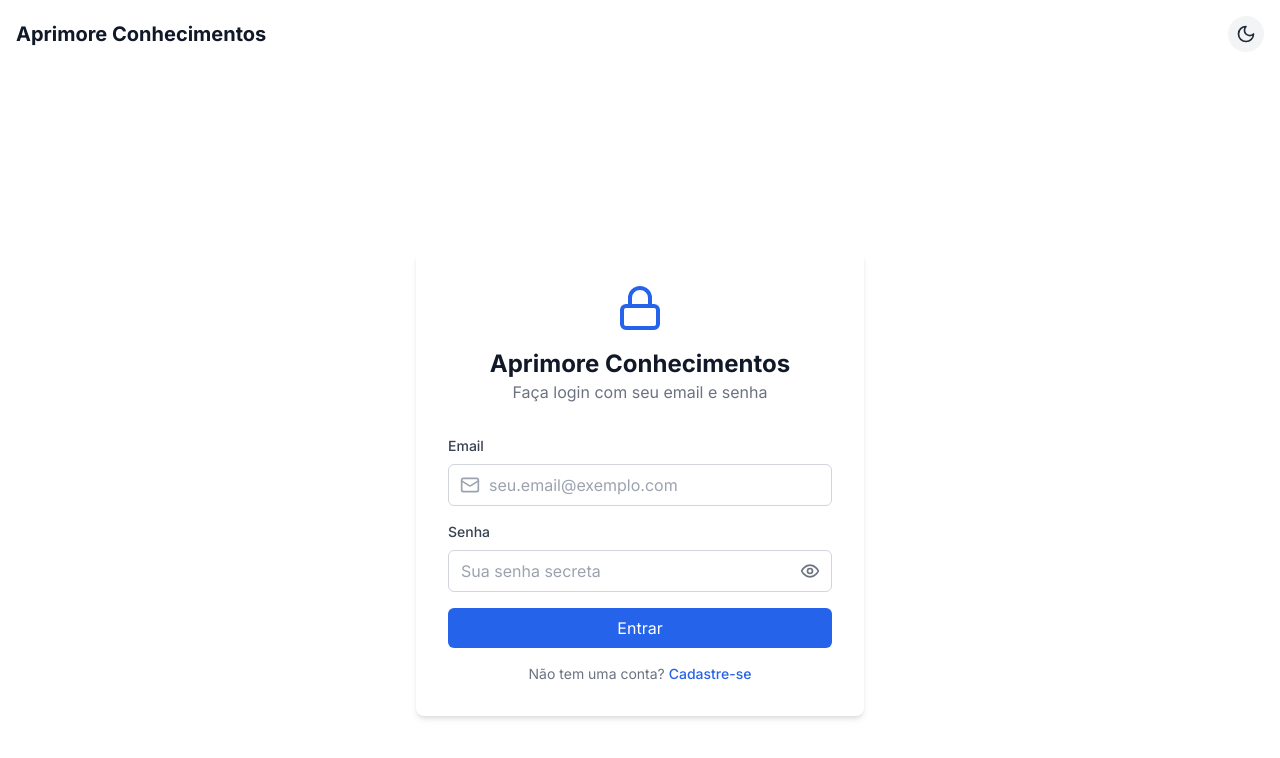
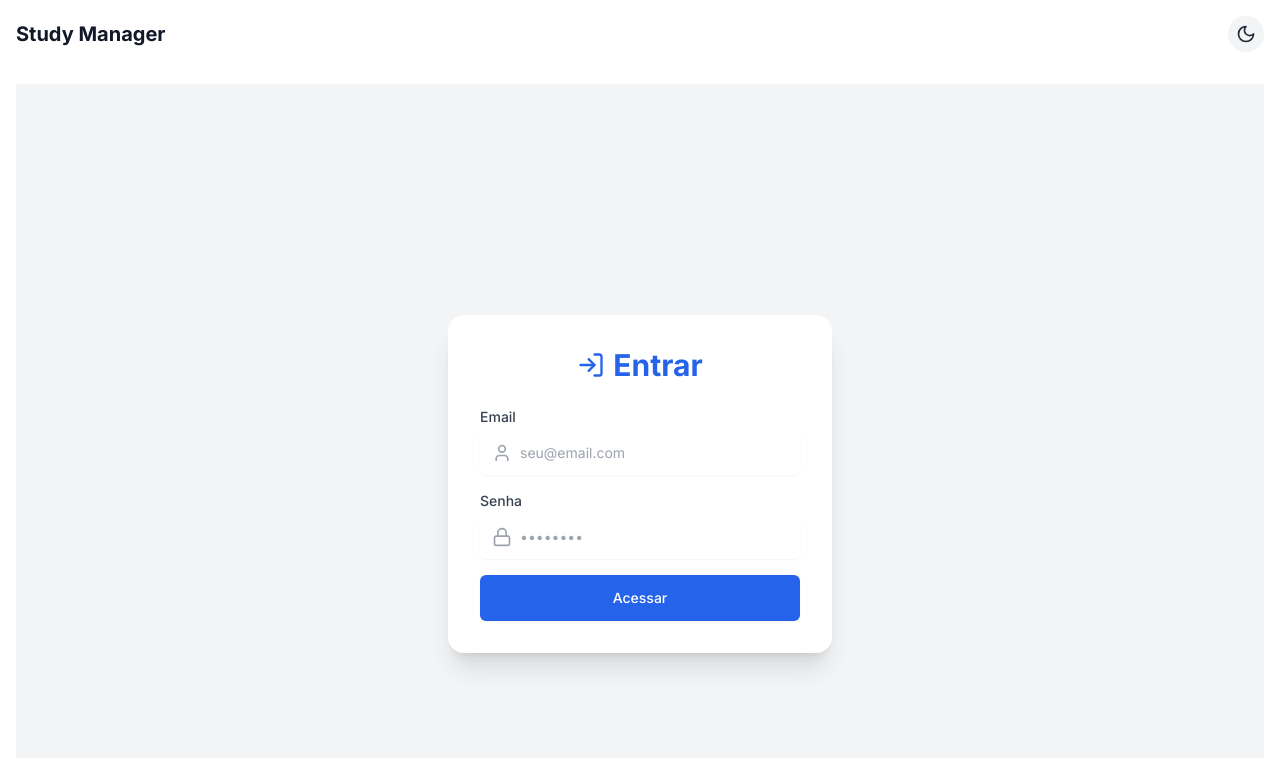
Before and after one commit to fuucky/New-Project-Coursers, a Next.js app: page /login in a window 1280 px wide. Shown: the top 758 px of the page. Built offline with nearby package versions, Linux system fonts and the light colour scheme.

Commit message:
atualizado login

```diff
--- a/app/layout.tsx
+++ b/app/layout.tsx
@@ -17,7 +17,7 @@ const DynamicThemeProvider = dynamic(
 );
 
 export const metadata: Metadata = {
-  title: 'Aprimore Conhecimentos',
+  title: 'Study Manager',
   description: 'Seu sistema de gerenciamento de cursos e estudos',
 }
 
@@ -35,8 +35,8 @@ export default function RootLayout({
         <SessionProviderWrapper>
           <DynamicThemeProvider>
             <header className="flex justify-between items-center p-4 shadow dark:shadow-gray-700 bg-white dark:bg-gray-900">
-              <span className="text-xl font-bold text-gray-900 dark:text-gray-100">
-                Aprimore Conhecimentos
+              <span className="text-xl font-bold  text-gray-900 dark:text-gray-100">
+                Study Manager
               </span>
 
               <ThemeToggle />
--- a/app/login/page.tsx
+++ b/app/login/page.tsx
@@ -1,148 +1,89 @@
 'use client'
 
-import { useState } from 'react'
-import { useRouter, useSearchParams } from 'next/navigation'
-import { signIn } from 'next-auth/react'
-import { Lock, Eye, EyeOff, Mail } from 'lucide-react'
+import React, { useState } from 'react'
+import { useRouter } from 'next/navigation'
+import { User, Lock, LogIn } from 'lucide-react'
 
 export default function LoginPage() {
+  const router = useRouter()
   const [email, setEmail] = useState('')
   const [password, setPassword] = useState('')
-  const [showPassword, setShowPassword] = useState(false)
-  const [loading, setLoading] = useState(false)
-  const [error, setError] = useState<string | null>(null)
+  const [error, setError] = useState('')
 
-  const router = useRouter()
-  const searchParams = useSearchParams()
-  const urlError = searchParams.get('error')
+  const handleLogin = (e: React.FormEvent) => {
+    e.preventDefault()
+    setError('')
 
-  const handleLogin = async (e: React.FormEvent) => {
-    e.preventDefault()
-    setError(null)
-    setLoading(true)
+    // Simulação de autenticação
+    if (email === 'teste@mail.com' && password === '123456') {
+      // ✅ Salva o estado de login no sessionStorage
+      sessionStorage.setItem('isLoggedIn', 'true')
 
-    try {
-      // 1. Chama a função signIn do NextAuth com o provedor 'credentials'
-      const result = await signIn('credentials', {
-        redirect: false, // CRÍTICO: Não deixa o NextAuth gerenciar o redirect automaticamente
-        email,
-        password,
-      })
-
-      if (result?.error) {
-        // NextAuth retorna 'CredentialsSignin' ou outro erro de servidor/configuração
-        setError('Falha na autenticação. E-mail ou senha incorretos.')
-        setPassword('') // Limpar a senha por segurança
-      } else if (result?.ok) {
-        // 🚨 NOVO TRATAMENTO DE REDIRECIONAMENTO:
-        // Se a autenticação foi bem-sucedida no servidor (que sabemos que foi),
-        // forçamos a atualização da sessão e navegamos.
-        router.push('/')
-        router.refresh()
-        // ---------------------------------------------
-      } else {
-        // Caso de erro inesperado onde result.ok é false mas sem result.error
-        setError('Erro desconhecido. Por favor, tente novamente.')
-      }
-    } catch (err) {
-      setError('Ocorreu um erro inesperado durante o login. Verifique o console do navegador.')
-      console.error('Erro ao tentar login:', err);
-    } finally {
-      setLoading(false)
+      // ✅ Redireciona para /home
+      router.push('/home')
+    } else {
+      setError('Credenciais inválidas. Use: teste@mail.com / 123456')
     }
   }
 
-  // Mapeia o erro da URL para uma mensagem amigável
-  const getErrorMessage = (errorType: string | null) => {
-    if (errorType === 'CredentialsSignin') {
-        return 'E-mail ou senha incorretos. Tente novamente.'
-    }
-    if (errorType) {
-        return `Ocorreu um erro de servidor: ${errorType}. Verifique o terminal para erros de configuração.`
-    }
-    return null;
-  }
-
-  const displayError = error || getErrorMessage(urlError);
-
   return (
-    <div className="min-h-screen flex items-center justify-center bg-darkmode">
-      <div className="bg-white p-8 rounded-lg shadow-md w-full max-w-md">
-        <div className="text-center mb-8">
-          <Lock className="mx-auto h-12 w-12 text-blue-600" />
-          <h1 className="mt-4 text-2xl font-bold text-gray-900">Aprimore Conhecimentos</h1>
-          <p className="text-gray-500">Faça login com seu email e senha</p>
-        </div>
-
-        {displayError && (
-          <div className="text-red-700 bg-red-100 text-sm mb-4 p-3 rounded border border-red-300">
-            {displayError}
-          </div>
-        )}
-
-        <form onSubmit={handleLogin}>
-
-          {/* Campo Email */}
-          <div className="mb-4">
-            <label htmlFor="email" className="block text-sm font-medium text-gray-700 mb-2">
+    <div className="flex items-center justify-center min-h-screen bg-gray-100">
+      <div className="bg-white p-8 rounded-2xl shadow-xl w-full max-w-sm">
+        <h2 className="text-3xl font-bold text-center text-blue-600 mb-6 flex items-center justify-center">
+          <LogIn className="w-7 h-7 mr-2" /> Entrar
+        </h2>
+        <form onSubmit={handleLogin} className="space-y-4">
+          <div>
+            <label htmlFor="email" className="block text-sm font-medium text-gray-700">
               Email
             </label>
-            <div className="relative">
+            <div className="mt-1 relative rounded-md shadow-sm">
+              <div className="absolute inset-y-0 left-0 pl-3 flex items-center pointer-events-none">
+                <User className="h-5 w-5 text-gray-400" />
+              </div>
               <input
+                id="email"
                 type="email"
-                id="email"
-                placeholder="seu.email@exemplo.com"
                 value={email}
                 onChange={(e) => setEmail(e.target.value)}
-                className="w-full pl-10 pr-3 py-2 border border-gray-300 rounded-md focus:outline-none focus:ring-2 focus:ring-blue-500"
+                className="focus:ring-blue-500 focus:border-blue-500 block w-full pl-10 sm:text-sm border-gray-300 rounded-md p-3"
+                placeholder="seu@email.com"
                 required
-                disabled={loading}
               />
-              <Mail className="absolute left-3 top-1/2 transform -translate-y-1/2 h-5 w-5 text-gray-400" />
             </div>
           </div>
 
-          {/* Campo Senha */}
-          <div className="mb-4">
-            <label htmlFor="password" className="block text-sm font-medium text-gray-700 mb-2">
+          <div>
+            <label htmlFor="password" className="block text-sm font-medium text-gray-700">
               Senha
             </label>
-            <div className="relative">
+            <div className="mt-1 relative rounded-md shadow-sm">
+              <div className="absolute inset-y-0 left-0 pl-3 flex items-center pointer-events-none">
+                <Lock className="h-5 w-5 text-gray-400" />
+              </div>
               <input
-                type={showPassword ? 'text' : 'password'}
                 id="password"
-                placeholder="Sua senha secreta"
+                type="password"
                 value={password}
                 onChange={(e) => setPassword(e.target.value)}
-                className="w-full px-3 py-2 border border-gray-300 rounded-md focus:outline-none focus:ring-2 focus:ring-blue-500"
+                className="focus:ring-blue-500 focus:border-blue-500 block w-full pl-10 sm:text-sm border-gray-300 rounded-md p-3"
+                placeholder="••••••••"
                 required
-                disabled={loading}
               />
-              <button
-                type="button"
-                onClick={() => setShowPassword(!showPassword)}
-                className="absolute inset-y-0 right-0 pr-3 flex items-center"
-                disabled={loading}
-              >
-                {showPassword
-                    ? <EyeOff className="h-5 w-5 text-gray-500 hover:text-gray-700" />
-                    : <Eye className="h-5 w-5 text-gray-500 hover:text-gray-700" />}
-              </button>
             </div>
           </div>
 
+          {error && (
+            <p className="text-sm text-red-600 font-semibold text-center">{error}</p>
+          )}
+
           <button
             type="submit"
-            className="w-full bg-blue-600 text-white py-2 px-4 rounded-md hover:bg-blue-700 focus:outline-none focus:ring-2 focus:ring-blue-500 transition-colors disabled:opacity-50"
-            disabled={loading}
+            className="w-full flex justify-center py-3 px-4 border border-transparent rounded-md shadow-sm text-sm font-medium text-white bg-blue-600 hover:bg-blue-700 focus:outline-none focus:ring-2 focus:ring-offset-2 focus:ring-blue-500"
           >
-            {loading ? 'Entrando...' : 'Entrar'}
+            Acessar
           </button>
         </form>
-
-        <p className="text-center text-sm text-gray-500 mt-4">
-            Não tem uma conta? <a href="/register" className="text-blue-600 hover:underline font-medium">Cadastre-se</a>
-        </p>
       </div>
     </div>
   )
--- a/components/Dashboard.tsx
+++ b/components/Dashboard.tsx
@@ -1,116 +1,125 @@
-'use client'
+"use client"
 
 import { useState, useEffect } from 'react'
-import { BookOpen, Calendar, Plus, Settings } from 'lucide-react'
-// Importação correta dos tipos centralizados
-import { Course } from '../types/index' // Simplificado para importar apenas o necessário
+import { BookOpen, Calendar, Plus, LogOut } from 'lucide-react'
+import { Course } from '../types'
 import CourseList from './CourseList'
 import Schedule from './Schedule'
 import AddCourse from './AddCourse'
 
+const theme = {
+  primary: 'text-gray-900',
+  secondary: 'text-blue-600',
+  accent: 'bg-blue-500'
+}
 
-export default function Dashboard() {
+export default function Dashboard({ onLogout }) {
   const [activeTab, setActiveTab] = useState('courses')
-  const [courses, setCourses] = useState<Course[]>([])
+  const [courses, setCourses] = useState([])
   const [showAddCourse, setShowAddCourse] = useState(false)
-
-  // ⭐️ NOVO ESTADO: Rastreia o curso que está sendo editado
-  const [editingCourse, setEditingCourse] = useState<Course | null>(null)
+  const [editingCourse, setEditingCourse] = useState(null)
 
   useEffect(() => {
     const savedCourses = localStorage.getItem('courses')
-    if (savedCourses) {
-      setCourses(JSON.parse(savedCourses))
-    }
+    if (savedCourses) setCourses(JSON.parse(savedCourses))
   }, [])
 
-  const saveCourses = (newCourses: Course[]) => {
+  const saveCourses = (newCourses) => {
     setCourses(newCourses)
     localStorage.setItem('courses', JSON.stringify(newCourses))
   }
 
-  // A função addCourse será usada APENAS para adição, se você quiser ser explícito.
-  // Mas vamos simplificar e usar updateCourse para lidar tanto com atualização quanto com adição,
-  // ajustando a lógica de estado do modal.
-  const addCourse = (course: Course) => {
-    // Se o curso já tem ID (estamos editando), tratamos como atualização
-    if (courses.some(c => c.id === course.id)) {
-      updateCourse(course);
-    } else {
-      // Se for novo curso
-      const newCourses = [...courses, course]
-      saveCourses(newCourses)
-    }
-    closeAddCourse(); // Usar a nova função para fechar e limpar
+  const addCourse = (course) => {
+    if (courses.some(c => c.id === course.id)) updateCourse(course)
+    else saveCourses([...courses, course])
+    closeAddCourse()
   }
 
-  const updateCourse = (updatedCourse: Course) => {
+  const updateCourse = (updatedCourse) => {
     const newCourses = courses.map(c => c.id === updatedCourse.id ? updatedCourse : c)
     saveCourses(newCourses)
   }
 
-  const deleteCourse = (courseId: string) => {
+  const deleteCourse = (courseId) => {
     const newCourses = courses.filter(c => c.id !== courseId)
     saveCourses(newCourses)
   }
 
-  // ⭐️ NOVA FUNÇÃO: Prepara a edição (é chamada pelo CourseList)
-  const startEditCourse = (course: Course) => {
+  const startEditCourse = (course) => {
     setEditingCourse(course)
     setShowAddCourse(true)
   }
 
-  // ⭐️ NOVA FUNÇÃO: Limpa o estado e fecha o modal (usada em vez de apenas setShowAddCourse(false))
   const closeAddCourse = () => {
-    setEditingCourse(null) // Limpa o curso em edição
+    setEditingCourse(null)
     setShowAddCourse(false)
   }
 
   return (
-    <div className="min-h-screen bg-gray-300">
-      <header className="bg-white shadow-sm">
+    <div className="h-screen w-screen bg-gray-300 font-inter flex-center flex-col overflow-hidden">
+      {/* HEADER */}
+      <header className="bg-white shadow-sm flex-shrink-0">
         <div className="max-w-7xl mx-auto px-4 sm:px-6 lg:px-8">
-          <div className="flex justify-between items-center py-4">
-            <h1 className="text-2xl font-bold text-primary">Aprimore Conhecimentos</h1>
-            <nav className="flex space-x-4">
+          <div className="flex justify-between items-center py-3">
+            <h1 className={`text-3xl font-bold ${theme.primary}`}>
+              Study Manager
+            </h1>
+            <nav className="flex space-x-1 sm:space-x-3 items-center">
+              {/* Cursos */}
               <button
                 onClick={() => setActiveTab('courses')}
-                className={`flex items-center px-3 py-2 rounded-md text-sm font-medium ${
-                  activeTab === 'courses' ? 'bg-accent text-white' : 'text-secondary hover:text-primary'
+                className={`flex items-center px-2 sm:px-3 py-1.5 rounded-lg text-xs sm:text-sm font-medium transition-colors ${
+                  activeTab === 'courses'
+                    ? `${theme.accent} text-white shadow-md`
+                    : 'text-gray-500 hover:text-blue-600'
                 }`}
               >
-                <BookOpen className="h-5 w-5 mr-2" />
-                Cursos
+                <BookOpen className="h-4 w-4 mr-1" />
+                <span className="hidden sm:inline">Cursos</span>
               </button>
+
+              {/* Agenda */}
               <button
                 onClick={() => setActiveTab('schedule')}
-                className={`flex items-center px-3 py-2 rounded-md text-sm font-medium ${
-                  activeTab === 'schedule' ? 'bg-accent text-white' : 'text-secondary hover:text-primary'
+                className={`flex items-center px-2 sm:px-3 py-1.5 rounded-lg text-xs sm:text-sm font-medium transition-colors ${
+                  activeTab === 'schedule'
+                    ? `${theme.accent} text-white shadow-md`
+                    : 'text-gray-500 hover:text-blue-600'
                 }`}
               >
-                <Calendar className="h-5 w-5 mr-2" />
-                Agenda
+                <Calendar className="h-4 w-4 mr-1" />
+                <span className="hidden sm:inline">Agenda</span>
               </button>
+
+              {/* Add Curso */}
               <button
-                // ⭐️ AJUSTADO: Ao clicar em Add Curso, limpamos o estado de edição, se houver
-                onClick={() => { setEditingCourse(null); setShowAddCourse(true); }}
-                className="flex items-center px-3 py-2 rounded-md text-sm font-medium bg-secondary text-white hover:bg-primary"
+                onClick={() => { setEditingCourse(null); setShowAddCourse(true) }}
+                className="flex items-center px-2 sm:px-3 py-1.5 rounded-lg text-xs sm:text-sm font-medium bg-blue-600 text-white hover:bg-blue-700 transition-colors shadow-md"
               >
-                <Plus className="h-5 w-5 mr-2" />
-                Add Curso
+                <Plus className="h-4 w-4 mr-1" />
+                <span className="hidden sm:inline">Add Curso</span>
+              </button>
+
+              {/* Logout */}
+              <button
+                onClick={onLogout}
+                className="flex items-center p-1.5 sm:p-2 rounded-lg text-gray-500 hover:text-red-500 transition-colors"
+                title="Sair"
+              >
+                <LogOut className="h-4 w-4" />
               </button>
             </nav>
           </div>
         </div>
       </header>
 
-      <main className="max-w-7xl mx-auto py-6 sm:px-6 lg:px-8">
+      {/* CONTEÚDO */}
+      <main className="flex-grow overflow-auto max-w-7xl mx-auto py-6 sm:px-6 lg:px-8">
         {activeTab === 'courses' && (
           <CourseList
             courses={courses}
             updateCourse={updateCourse}
             deleteCourse={deleteCourse}
-            // ⭐️ PASSA A NOVA FUNÇÃO PARA O CourseList
             startEditCourse={startEditCourse}
           />
         )}
@@ -120,8 +129,8 @@ export default function Dashboard() {
       {showAddCourse && (
         <AddCourse
           onAdd={addCourse}
-          onClose={closeAddCourse} // ⭐️ USA A NOVA FUNÇÃO PARA LIMPAR E FECHAR
-          courseToEdit={editingCourse} // ⭐️ PASSA O CURSO PARA O MODAL
+          onClose={closeAddCourse}
+          courseToEdit={editingCourse}
         />
       )}
     </div>
--- a/components/Schedule.tsx
+++ b/components/Schedule.tsx
@@ -121,7 +121,7 @@ export default function Schedule({ courses }: ScheduleProps) {
                   e.target.value = ''
                 }
               }}
-              className="w-full px-3 py-2 border border-gray-300 rounded-md focus:outline-none focus:ring-2 focus:ring-accent"
+              className="w-full px-3 py-2 border bg-gray-200 dark:bg-gray-500 rounded-md focus:outline-none focus:ring-2 focus:ring-accent"
             >
               <option value="">Add Lição...</option>
               {allLessons.map(lesson => (
--- a/tsconfig.json
+++ b/tsconfig.json
@@ -30,7 +30,7 @@
     ".next/types/**/*.ts",
     "**/*.ts",
     "**/*.tsx"
-  ],
+, "components/App.jsx"  ],
   "exclude": [
     "node_modules"
   ]
```
Also changed, not shown: app/home/page.tsx (added, +31 -0 lines).
